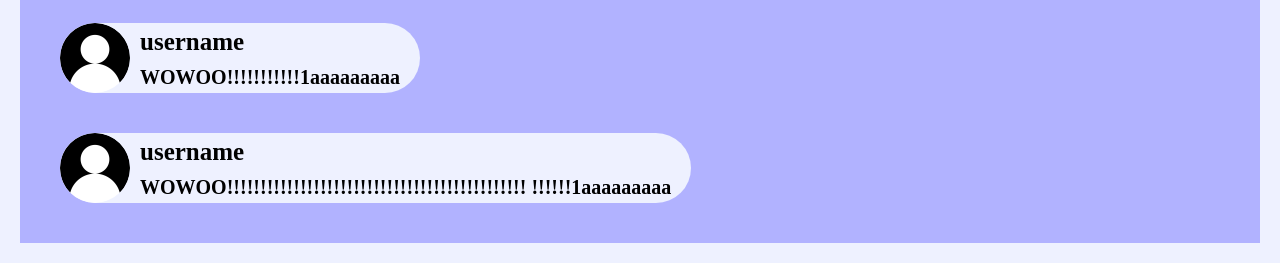
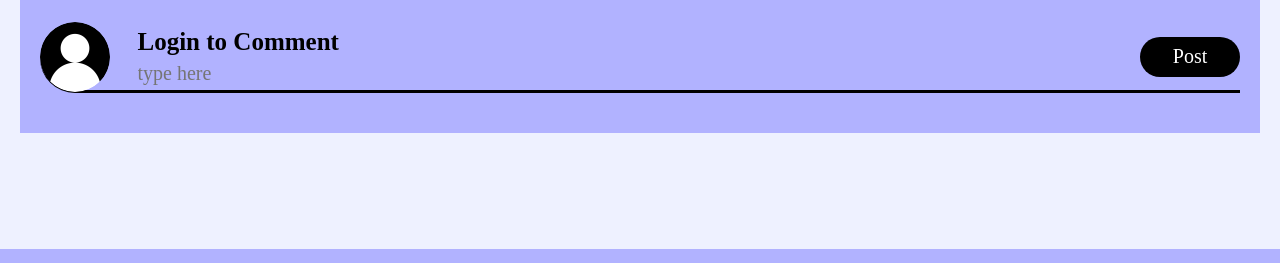
Before and after one commit to RvSpijker/Blog, a PHP site: page /bigblog.php?title=1 in a window 1280 px wide. Shown: the part 551-814 px from the top of the page. Run offline with PHP 8.4, Linux system fonts and the light colour scheme; data that the repository does not hold is empty; some libraries are stand-ins or nearby versions; some web fonts are replaced.

Commit message:
place commetns :D

```diff
--- a/bigblog.php
+++ b/bigblog.php
@@ -9,6 +9,19 @@
     $query -> execute();
     $recset = $query -> fetchAll(PDO::FETCH_ASSOC);
 
+    $blog_id = $recset[0]["id"];
+
+    $dbconnect = new dbconnection();
+    $sql = "SELECT comments.text, users.username FROM `comments` INNER JOIN users ON users.id=comments.user_id WHERE blog_id = '$blog_id'";
+    $query = $dbconnect -> prepare($sql);
+    $query -> execute();
+    $comments = $query -> fetchAll(PDO::FETCH_ASSOC);
+
+    // print_r($comments);
+
+    if($user_id == 0) {
+        $user[0]["username"] = 'Login to Comment';
+    }
 ?>
     <main>
         <div class="bigmainblog">
@@ -16,17 +29,24 @@
             <h4 class="bigblogintro"><?= $recset[0]["intro"]; ?></h4>
             <img class="bigblogimg" src="img/blogimg/<?= $recset[0]["img"]; ?>" alt="">
             <p class="bigblogtxt"><?= $recset[0]["text"]; ?></p>
+
+            <form class="plc-commentdiv" action="src/formhandlers/comment.php" method="POST">
+                <div class="grid-container3">
+                    <img class="item8 plc-commentimg" src="img/user.png" alt="user">
+                    <h1 class="item5 plc-username"><?= $user[0]["username"] ?></h1>
+                    <input class="item6 plc-commenttext" type="text" name="text" placeholder="type here" required/>
+                    <button value="<?= $blog_id ?>" name="blog_id" class="item7 plc-button" type="submit">Post</button>
+                </div>
+            </form>
+            <br>
+<?php foreach($comments as $key => $value) { ?>
             <div class="commentdiv">
                 <img class="commentimg" src="img/user.png" alt="user">
-                <h1 class="username">username</h1>
-                <h2 class="commenttext">WOWOO!!!!!!!!!!!1aaaaaaaaa</h2>
+                <h1 class="username"><?= $value['username'] ?></h1>
+                <h2 class="commenttext"><?= $value['text'] ?></h2>
             </div>
             <br>
-            <div class="commentdiv">
-                <img class="commentimg" src="img/user.png" alt="user">
-                <h1 class="username">username</h1>
-                <h2 class="commenttext">WOWOO!!!!!!!!!!!!!!!!!!!!!!!!!!!!!!!!!!!!!!!!!!!!!   !!!!!!1aaaaaaaaa</h2>
-            </div>
+<?php } ?>
         </div>
     </main>
 </body>
--- a/css/style.css
+++ b/css/style.css
@@ -47,13 +47,9 @@ body {
     background-color: var(--clr-bg);
 }
 
-main {
-}
-
 /*============================= header =============================*/
 
 header {
-    position: ;
     width: 100vw;
     max-width:100%;
     height: 100px;
@@ -346,7 +342,7 @@ header {
 
 .commentdiv {
     display: inline-block;
-    margin: 20px;
+    margin: 20px 0px 20px 0px;
     box-sizing: content-box;
     border-radius: 35px;
     height: 70px;
@@ -378,3 +374,89 @@ header {
     font-size: 20px;
     word-wrap: break-word;
 }
+
+/*============================= place commnet =============================*/
+
+.item5 { grid-area: username; }
+.item6 { grid-area: text; }
+.item7 { grid-area: button; }
+.item8 { grid-area: img; }
+
+.grid-container3 {
+    grid-template-areas:
+    'img username button'
+    'img text button';
+    display: grid;
+    grid-template-rows: 50% 50%;
+    grid-template-columns: 70px 50% auto;
+    height: 100%;
+    width: 100%;
+    place-items: center;
+}
+
+.plc-commentdiv {
+    /*____________________________________*/
+    margin-top: 20px;
+    margin-bottom: 20px;
+    display: inline-block;
+    height: 70px;
+    color: black;
+    /* background-color: var(--clr-bg); */
+    border-bottom: solid;
+    border-bottom-left-radius: 35px;
+    width: 100%;
+}
+
+.plc-commentimg {
+    width: 70px;
+    height: 70px;
+    border-radius: 100px;
+    float: left;
+}
+
+.plc-username {
+    margin-top: 5px;
+    margin-left: 75px;
+    margin-right: 20px;
+    font-size: 25px;
+    width: 100%;
+}
+
+.plc-commenttext {
+    margin-left: 55px;
+    font-size: 20px;
+    border: none;
+    background-color: var(--clr-main);
+    width: 100%;
+}
+
+.plc-commenttext:focus {
+    outline: none;
+    border: none;
+    text-decoration: none;
+}
+
+.plc-button {
+    margin-left: auto;
+    width: 100px;
+    height: 40px;
+    background-color: black;
+    color: white;
+    border-radius: 50px;
+    font-size: 20px;
+
+    /* remove button stlye */
+	border: none;
+	padding: 0;
+	cursor: pointer;
+	outline: inherit;
+}
+
+
+
+.grid-container {
+
+    gap: 20px;
+    padding: 20px;
+    height: 1000px;
+}
--- a/login.php
+++ b/login.php
@@ -16,3 +16,5 @@
     </form>
     <a class="registerlink" href="register.php"><h1 id="registerbutton">Create an account</h1></a>
 </main>
+</body>
+</html>
--- a/register.php
+++ b/register.php
@@ -25,3 +25,5 @@ if(localStorage.namecheck == 1){
     alert("Naam / Email al in gebruik");
 }
 </script>
+</body>
+</html>
--- a/src/formhandlers/addblog.php
+++ b/src/formhandlers/addblog.php
@@ -33,5 +33,5 @@ $db_statement->execute($placeholders);
 
 // Na het succesvol vastleggen in de database laten we de gebruiker
 // terugkeren naar het login scherm
-// header('location: ../../login.php');
-// exit();
+header('location: ../../index.php');
+exit();
--- a/src/formhandlers/register.php
+++ b/src/formhandlers/register.php
@@ -8,8 +8,6 @@ require '../dbconnect/dbcredentials.php';
 
 // Connectie is geslaagd, dus nu kunnen we de gegevens vastleggen in de database
 $username = htmlentities( $_POST['username'] );
-$lastname = htmlentities( $_POST['lastname'] );
-$prefix = htmlentities( $_POST['prefix'] );
 $email = htmlentities( $_POST['email'] );
 $password = password_hash($_POST['password'], PASSWORD_DEFAULT);
 
--- a/src/includes/header.php
+++ b/src/includes/header.php
@@ -15,7 +15,7 @@ $dbconnect = new dbconnection();
 $sql = "SELECT * FROM users WHERE id = '$user_id'";
 $query = $dbconnect -> prepare($sql);
 $query -> execute() ;
-$recset = $query -> fetchAll(PDO::FETCH_ASSOC);
+$user = $query -> fetchAll(PDO::FETCH_ASSOC);
 ?>
 <!DOCTYPE html>
 <html lang="en">
@@ -26,22 +26,30 @@ $recset = $query -> fetchAll(PDO::FETCH_ASSOC);
 
     <link rel="stylesheet" href="css/style.css">
     <link rel="shortcut icon" href="img/favicon2.gif" type="image/x-icon">
-    <!-- <script src="https://kit.fontawesome.com/ded3297a45.js" crossorigin="anonymous"></script> -->
+    <script src="https://kit.fontawesome.com/ded3297a45.js" crossorigin="anonymous"></script>
 </head>
 <body>
     <header>
         <a class="a-title" href="index.php">
             <h1 class="title">Naam Blog</h1>
         </a>
+        <?php if ($user) { ?>
+            <a href="profile.php">
+                <div class="logindiv">
+                    <i class="user fa-solid fa-user"></i>
+                    <h3 class="login">Profile</h3>
+                </div>
+            </a>
+        <?php } else { ?>
             <a href="login.php">
                 <div class="logindiv">
                     <i class="user fa-solid fa-user"></i>
                     <h3 class="login">Inloggen</h3>
                 </div>
             </a>
-<?php
-    if ($recset == true) {
-    if($recset[0]['admin'] == 1) {
+        <?php }
+            if ($user) {
+                if($user[0]['admin'] == 1) {
         ?>
         <a href="addblog.php">
             <div class="blogdiv logindiv">
```
Also changed, not shown: profile.php (added, +7 -0 lines), src/formhandlers/comment.php (added, +43 -0 lines), src/formhandlers/logout.php (added, +7 -0 lines), img/blogimg/Schermafbeelding 2023-06-23 131221.png (added). Lines whose indentation alone changed are shown as unchanged.
